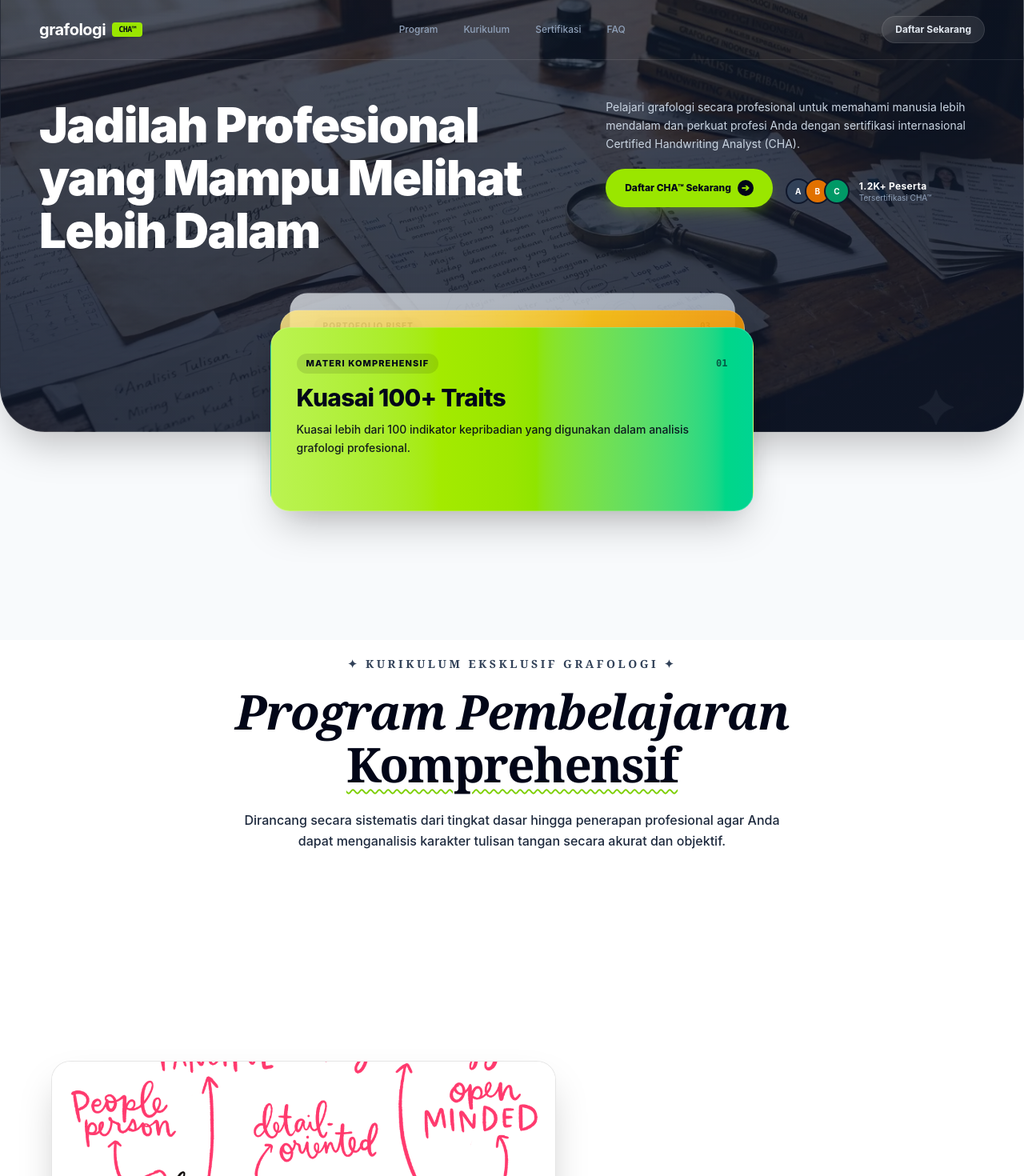
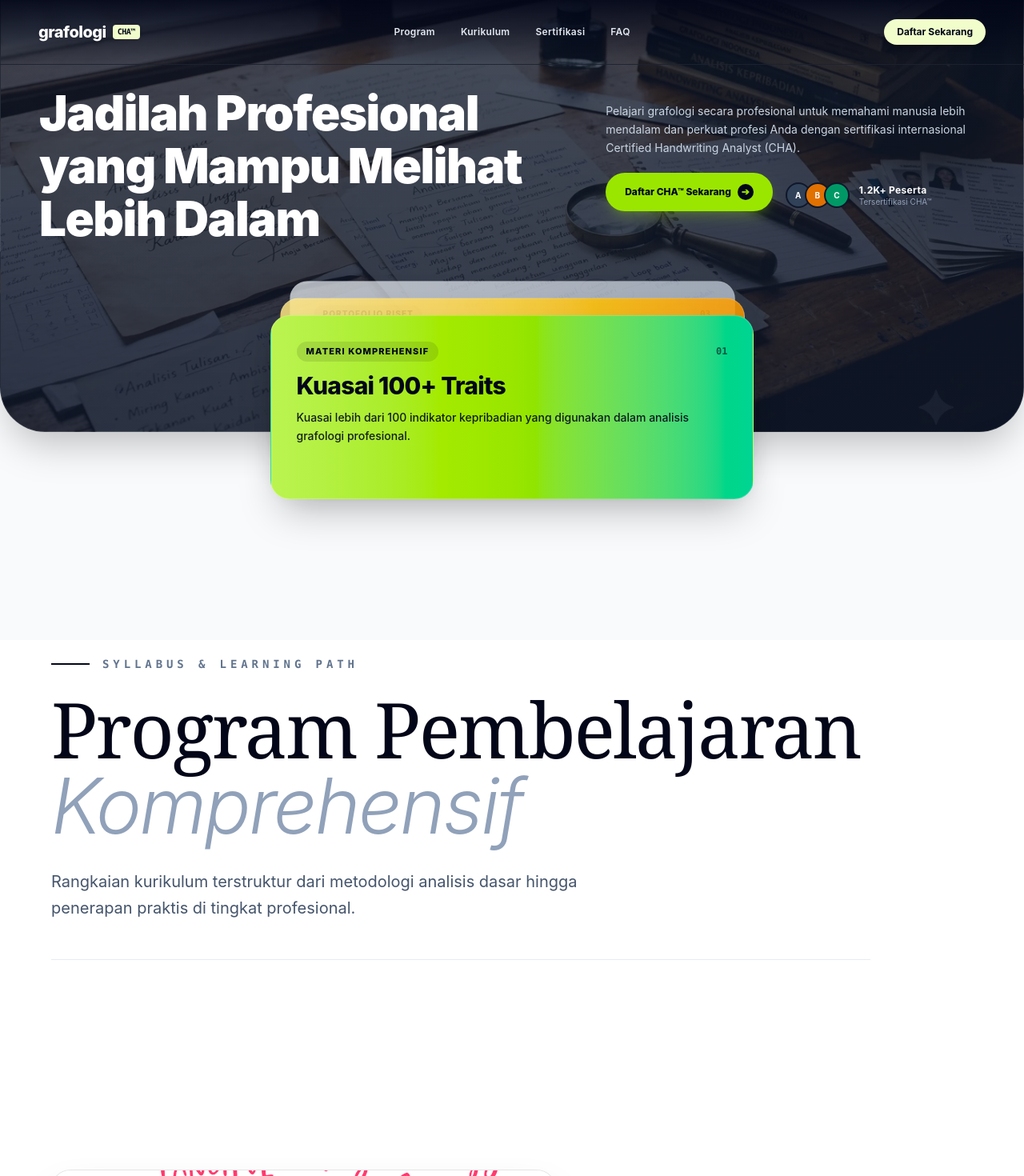
Before and after one commit to Samuelarando/grafologi-reDesign, a React (Vite) app: page / in a window 1280 px wide. Shown: the top 1470 px of the page at 80% size. Built offline with nearby package versions, Linux system fonts and the light colour scheme.

Commit message:
commit ke 6

```diff
--- a/src/Components/CareerRoadmapSection.tsx
+++ b/src/Components/CareerRoadmapSection.tsx
@@ -11,92 +11,103 @@ interface RoadmapStep {
 
 const roadmapSteps: RoadmapStep[] = [
   {
-    level: 'Level 01',
+    level: '01',
     badge: 'Fondasi Pemula',
     title: 'Dasar Analisis Goresan & Kepribadian',
     description: 'Mengenal anatomi tulisan tangan, tekanan goresan, ukuran, dan zona tulisan untuk membaca karakter dasar seseorang.',
     skills: ['Membaca Zona Tulisan', 'Analisis Tekanan & Ukuran', 'Pola Emosi Dasar'],
-    opportunity: 'Cocok untuk pengembangan diri (self-awareness) & memahami orang terdekat.',
+    opportunity: 'Self-awareness & Pemahaman Karakter Dekat',
   },
   {
-    level: 'Level 02',
+    level: '02',
     badge: 'Tingkat Menengah',
     title: 'Analisis Pola Mental & Profesional',
     description: 'Mempelajari kemiringan, jarak antar kata, bentuk huruf sambung, serta indikator kejujuran dan konsistensi kerja.',
-    skills: ['Evaluasi Konsistensi & Fokus', 'Analisis Gaya Komunikasi', 'Deteksi Potensi Stres & Burnout'],
-    opportunity: 'Mulai diaplikasikan untuk dunia kerja, HR screening, dan psikologi praktis.',
+    skills: ['Evaluasi Konsistensi & Fokus', 'Analisis Gaya Komunikasi', 'Deteksi Stres & Burnout'],
+    opportunity: 'HR Screening, Rekrutmen & Psikologi Praktis',
   },
   {
-    level: 'Level 03',
+    level: '03',
     badge: 'Tingkat Mahir',
     title: 'Grafoterapi & Konseling Lanjutan',
-    description: 'Menguasai teknik terapi tulisan tangan (Graphotherapy) untuk membantu mengubah kebiasaan negatif serta teknik wawancara berbasis grafologi.',
-    skills: ['Penyusunan Program Grafoterapi', 'Studi Kasus Psikologis Kompleks', 'Konseling & Sesi Klien Profesional'],
-    opportunity: 'Membuka praktik konseling mandiri & sesi privat berbayar.',
+    description: 'Menguasai teknik terapi tulisan tangan untuk merubah kebiasaan serta teknik wawancara berbasis grafologi.',
+    skills: ['Program Grafoterapi', 'Studi Kasus Psikologis', 'Sesi Konseling Klien'],
+    opportunity: 'Praktik Konseling Mandiri & Sesi Privat',
   },
   {
-    level: 'Level 04',
-    badge: 'Level Profesional',
+    level: '04',
+    badge: 'Sertifikasi Keahlian',
     title: 'Certified Handwriting Analyst (CHA)',
-    description: 'Meraih sertifikasi resmi sebagai Analis Tulisan Tangan tersertifikasi yang siap terjun sebagai ahli di industri profesional.',
-    skills: ['Audit Forensik Dokumen Dasar', 'Sertifikasi Keahlian Resmi', 'Etika & Bisnis Konsultan Grafologi'],
-    opportunity: 'Berkarir sebagai Konsultan Ahli, Pembicara, Trainer SDM, atau Forensik Partner.',
+    description: 'Meraih sertifikasi resmi sebagai Analis Tulisan Tangan yang siap terjun sebagai ahli di industri profesional.',
+    skills: ['Audit Forensik Dokumen', 'Sertifikasi Resmi', 'Etika Konsultan Grafologi'],
+    opportunity: 'Konsultan Ahli, Trainer SDM & Forensik Partner',
   },
 ];
 
 export const CareerRoadmapSection: React.FC = () => {
   return (
-    <section className="py-20 px-4 sm:px-8 lg:px-16 bg-slate-50 text-slate-900 font-sans">
-      <div className="max-w-7xl mx-auto space-y-16">
+    <section className="py-24 px-4 sm:px-8 lg:px-16 bg-slate-50 text-slate-900 font-sans border-t border-slate-200/80">
+      <div className="max-w-7xl mx-auto space-y-16 sm:space-y-20">
 
-        {/* Header Section */}
-        <div className="text-center space-y-4 max-w-3xl mx-auto">
-          <span className="inline-block px-4 py-1.5 rounded-full bg-white border border-slate-200 text-slate-700 text-xs font-bold uppercase tracking-widest shadow-xs">
-            Roadmap Transformasi
-          </span>
-          <h2 className="text-3xl sm:text-5xl font-black text-slate-950 tracking-tight leading-tight">
-            Jalur Perjalanan Menuju Ahli Grafologi Profesional
+        {/* Header Section Editorial Rata Kiri */}
+        <div className="text-left space-y-6 max-w-4xl border-b border-slate-200 pb-10">
+          <div className="flex items-center gap-4">
+            <span className="w-12 h-[1.5px] bg-slate-950" />
+            <span className="text-xs sm:text-sm font-mono uppercase tracking-[0.35em] font-semibold text-slate-500">
+              Career & Skill Roadmap
+            </span>
+          </div>
+
+          <h2 className="text-4xl sm:text-6xl lg:text-7xl font-serif text-slate-950 tracking-tight leading-[1.05]">
+            Jalur Perjalanan <br className="hidden sm:inline" />
+            <span className="font-sans font-light text-slate-400 italic">Ahli Grafologi</span>
           </h2>
-          <p className="text-sm sm:text-base text-slate-600 font-medium leading-relaxed max-w-2xl mx-auto">
-            Kurikulum kami dirancang secara sistematis membawa Anda bertransformasi dari tingkat pemula hingga menjadi praktisi bersertifikat.
+
+          <p className="text-base sm:text-lg text-slate-600 leading-relaxed font-normal max-w-2xl pt-2">
+            Kurikulum terstruktur yang dirancang secara progresif untuk membawa Anda dari tingkat pemula hingga diakui sebagai praktisi bersertifikat.
           </p>
         </div>
 
-        {/* Roadmap Grid / Steps */}
-        <div className="grid grid-cols-1 md:grid-cols-2 lg:grid-cols-4 gap-6 relative">
+        {/* Grid Step/Kartu Editorial */}
+        <div className="grid grid-cols-1 md:grid-cols-2 lg:grid-cols-4 gap-8">
           {roadmapSteps.map((step, idx) => (
             <div
               key={idx}
-              className="group relative bg-white border border-slate-200/90 rounded-3xl p-6 sm:p-8 shadow-xs hover:shadow-2xl transition-all duration-500 ease-out flex flex-col justify-between hover:-translate-y-1.5"
+              className="bg-white border border-slate-200/90 rounded-2xl p-8 shadow-xs hover:shadow-xl transition-all duration-300 flex flex-col justify-between group relative overflow-hidden"
             >
-              {/* Top Card Content */}
-              <div className="space-y-4">
-                <div className="flex items-center justify-between">
-                  <span className="text-[11px] font-black uppercase tracking-wider px-3 py-1 bg-slate-950 text-white rounded-full">
+              {/* Top Accent Line */}
+              <div className="absolute top-0 left-0 right-0 h-1 bg-slate-200 group-hover:bg-slate-950 transition-colors duration-300" />
+
+              <div className="space-y-6">
+                {/* Header Angka & Level */}
+                <div className="flex items-baseline justify-between border-b border-slate-100 pb-4">
+                  <span className="text-4xl font-serif font-bold text-slate-950 tracking-tight">
                     {step.level}
                   </span>
-                  <span className="text-xs font-bold text-slate-500">
+                  <span className="text-[11px] font-mono uppercase tracking-widest text-slate-400 font-semibold">
                     {step.badge}
                   </span>
                 </div>
 
-                <h3 className="text-xl font-bold text-slate-950 group-hover:text-blue-600 transition-colors leading-snug">
-                  {step.title}
-                </h3>
+                {/* Judul & Deskripsi */}
+                <div className="space-y-3">
+                  <h3 className="text-lg font-bold text-slate-950 leading-snug tracking-tight">
+                    {step.title}
+                  </h3>
+                  <p className="text-xs sm:text-sm text-slate-600 leading-relaxed font-normal">
+                    {step.description}
+                  </p>
+                </div>
 
-                <p className="text-xs text-slate-600 font-medium leading-relaxed">
-                  {step.description}
-                </p>
-
-                {/* Skills Tags */}
-                <div className="space-y-1.5 pt-2">
-                  <p className="text-[10px] font-bold uppercase tracking-wider text-slate-400">
-                    Keahlian Dipelajari:
+                {/* List Keahlian */}
+                <div className="pt-2 space-y-3">
+                  <p className="text-[10px] font-mono uppercase tracking-wider text-slate-400 font-bold">
+                    Keahlian Utama:
                   </p>
-                  <ul className="space-y-1">
+                  <ul className="space-y-2">
                     {step.skills.map((skill, sIdx) => (
-                      <li key={sIdx} className="text-xs text-slate-700 font-semibold flex items-center gap-2">
-                        <span className="w-1.5 h-1.5 rounded-full bg-blue-600" />
+                      <li key={sIdx} className="text-xs text-slate-800 font-medium flex items-center gap-2">
+                        <span className="w-1 h-1 bg-slate-950 rounded-full shrink-0" />
                         <span>{skill}</span>
                       </li>
                     ))}
@@ -104,14 +115,14 @@ export const CareerRoadmapSection: React.FC = () => {
                 </div>
               </div>
 
-              {/* Bottom Opportunity Box */}
-              <div className="pt-6 mt-6 border-t border-slate-100">
-                <p className="text-[10px] font-bold uppercase tracking-wider text-slate-400 mb-1">
-                  Peluang Karir / Output:
+              {/* Bottom Output Box (Aksen Warna Muted Editorial) */}
+              <div className="mt-8 pt-6 border-t border-slate-100">
+                <p className="text-[10px] font-mono uppercase tracking-wider text-slate-400 font-bold mb-2">
+                  Peluang Karir / Result:
                 </p>
-                <p className="text-xs font-medium text-slate-900 bg-slate-50 p-3 rounded-2xl border border-slate-200/60 leading-snug">
+                <div className="p-3.5 rounded-xl bg-[#F1FECB]/50 border border-[#F1FECB] text-slate-900 text-xs font-semibold leading-snug">
                   {step.opportunity}
-                </p>
+                </div>
               </div>
 
             </div>
--- a/src/Components/HeroCard.tsx
+++ b/src/Components/HeroCard.tsx
@@ -1,5 +1,4 @@
 import React from 'react';
-import { Navbar } from './Navbar';
 import { StackedCards } from './ui/StackedCards';
 import { Metrics } from './ui/Metrics';
 import type { GraphologyModule } from '../Hooks/useGraphologyModules';
@@ -23,8 +22,7 @@ export const HeroCard: React.FC<HeroCardProps> = ({ modules, activeTab, onNext }
       }}
     >
 
-      {/* Header Navigasi */}
-      <Navbar />
+
 
       {/* Inner Content dengan Padding & Spacing Responsif */}
       <div className="max-w-7xl mx-auto px-4 pt-4 sm:px-8 sm:pt-8 lg:px-12 lg:pt-12 pb-6 sm:pb-10 space-y-6 sm:space-y-8">
@@ -34,13 +32,13 @@ export const HeroCard: React.FC<HeroCardProps> = ({ modules, activeTab, onNext }
 
           {/* Judul Utama Responsif */}
           <div className="lg:col-span-7">
-            <h1 className="text-2xl sm:text-4xl lg:text-6xl font-black text-white tracking-tight leading-snug sm:leading-[1.1]">
+            <h1 className="text-2xl sm:text-4xl lg:text-6xl font-black mt-15 text-white tracking-tight leading-snug sm:leading-[1.1]">
               Jadilah Profesional yang Mampu Melihat Lebih Dalam
             </h1>
           </div>
 
           {/* Deskripsi & CTA Responsif */}
-          <div className="lg:col-span-5 space-y-4 sm:space-y-5">
+          <div className="lg:col-span-5 space-y-4 sm:space-y-5 mt-20">
             <p className="text-xs sm:text-sm text-slate-300 leading-relaxed font-normal">
               Pelajari grafologi secara profesional untuk memahami manusia lebih mendalam dan perkuat profesi Anda dengan sertifikasi internasional Certified Handwriting Analyst (CHA).
             </p>
--- a/src/Components/Navbar.tsx
+++ b/src/Components/Navbar.tsx
@@ -1,52 +1,69 @@
-import React, { useState } from 'react';
+import React, { useState, useEffect } from 'react';
 
 export const Navbar: React.FC = () => {
-  // State untuk kontrol menu mobile
   const [isOpen, setIsOpen] = useState(false);
+  const [isScrolled, setIsScrolled] = useState(false);
+
+  useEffect(() => {
+    const handleScroll = () => {
+      if (window.scrollY > 20) {
+        setIsScrolled(true);
+      } else {
+        setIsScrolled(false);
+      }
+    };
+
+    window.addEventListener('scroll', handleScroll);
+    return () => window.removeEventListener('scroll', handleScroll);
+  }, []);
 
   return (
-    <nav className="relative flex flex-col justify-between px-4 sm:px-8 lg:px-12 py-4 sm:py-5 border-b border-white/10 z-50">
-      <div className="flex items-center justify-between w-full">
+    <nav
+      className={`fixed top-0 left-0 right-0 z-50 transition-all duration-300 ease-in-out px-4 sm:px-8 lg:px-12 ${
+        isScrolled
+          ? 'py-3 sm:py-4 bg-slate-950/80 backdrop-blur-md border-b border-white/10 shadow-2xl'
+          : 'py-4 sm:py-6 bg-gradient-to-b from-slate-950/90 via-slate-950/50 to-transparent border-b border-white/10'
+      }`}
+    >
+      <div className="flex items-center justify-between w-full max-w-7xl mx-auto">
 
-        {/* Brand Logo */}
-        <div className="flex items-center gap-1.5 sm:gap-2 font-bold text-lg sm:text-xl text-white tracking-tight">
-          <span>grafologi</span>
-          <span className="text-[9px] sm:text-[10px] font-mono font-bold px-1.5 py-0.5 sm:px-2 rounded bg-lime-400 text-slate-950">
+        {/* Brand Logo - Diberi warna kontras tinggi */}
+        <div className="flex items-center gap-2 font-bold text-lg sm:text-xl text-white tracking-tight shrink-0 drop-shadow-sm">
+          <span className="font-sans font-extrabold text-white">grafologi</span>
+          <span className="text-[9px] sm:text-[10px] font-mono font-black px-1.5 py-0.5 rounded bg-[#F1FECB] text-slate-950 shadow-xs">
             CHA™
           </span>
         </div>
 
-        {/* Desktop Nav Links (Hanya muncul di Layar Medium/Besar) */}
-        <div className="hidden md:flex items-center gap-6 lg:gap-8 text-xs font-medium text-slate-400">
-          <a href="#program" className="hover:text-white transition-colors">Program</a>
-          <a href="#kurikulum" className="hover:text-white transition-colors">Kurikulum</a>
-          <a href="#sertifikasi" className="hover:text-white transition-colors">Sertifikasi</a>
-          <a href="#faq" className="hover:text-white transition-colors">FAQ</a>
+        {/* Desktop Nav Links - Menggunakan warna slate-200 agar jauh lebih jelas di atas gambar */}
+        <div className="hidden md:flex items-center gap-8 text-xs font-semibold tracking-wide text-slate-200">
+          <a href="#program" className="hover:text-white transition-colors duration-200">Program</a>
+          <a href="#kurikulum" className="hover:text-white transition-colors duration-200">Kurikulum</a>
+          <a href="#sertifikasi" className="hover:text-white transition-colors duration-200">Sertifikasi</a>
+          <a href="#faq" className="hover:text-white transition-colors duration-200">FAQ</a>
         </div>
 
         {/* Right Action & Hamburger Button */}
-        <div className="flex items-center gap-2.5 sm:gap-3">
+        <div className="flex items-center gap-3">
           <a
             href="#daftar"
-            className="px-3.5 py-1.5 sm:px-4 sm:py-2 rounded-full text-[11px] sm:text-xs font-bold text-slate-200 bg-white/10 hover:bg-white/20 border border-white/10 transition-all backdrop-blur-md whitespace-nowrap active:scale-95"
+            className="px-4 py-2 rounded-full text-xs font-bold text-slate-950 bg-[#F1FECB] hover:bg-lime-300 transition-all duration-300 shadow-md active:scale-95 whitespace-nowrap"
           >
             Daftar Sekarang
           </a>
 
-          {/* Tombol Hamburger (Hanya Tampil di Layar HP / Mobile) */}
+          {/* Tombol Hamburger khusus Mobile */}
           <button
             onClick={() => setIsOpen(!isOpen)}
             type="button"
-            className="md:hidden p-2 rounded-xl text-slate-300 hover:text-white bg-white/5 hover:bg-white/10 border border-white/10 transition-colors focus:outline-none"
+            className="md:hidden p-2 rounded-xl text-white bg-slate-900/80 hover:bg-slate-800 border border-white/20 transition-colors focus:outline-none"
             aria-label="Toggle Navigation Menu"
           >
             {isOpen ? (
-              /* Icon X (Tutup) */
               <svg className="w-5 h-5" fill="none" stroke="currentColor" viewBox="0 0 24 24">
                 <path strokeLinecap="round" strokeLinejoin="round" strokeWidth={2} d="M6 18L18 6M6 6l12 12" />
               </svg>
             ) : (
-              /* Icon Hamburger (Buka) */
               <svg className="w-5 h-5" fill="none" stroke="currentColor" viewBox="0 0 24 24">
                 <path strokeLinecap="round" strokeLinejoin="round" strokeWidth={2} d="M4 6h16M4 12h16M4 18h16" />
               </svg>
@@ -56,37 +73,13 @@ export const Navbar: React.FC = () => {
 
       </div>
 
-      {/* Menu Dropdown khusus Mobile (Tampil saat Hamburger diklik) */}
+      {/* Menu Dropdown khusus Mobile */}
       {isOpen && (
-        <div className="md:hidden mt-4 pt-4 border-t border-white/10 flex flex-col gap-3 text-xs font-medium text-slate-300 animate-in fade-in slide-in-from-top-2 duration-200">
-          <a
-            href="#kursus"
-            onClick={() => setIsOpen(false)}
-            className="hover:text-lime-400 py-1 transition-colors"
-          >
-            Program
-          </a>
-          <a
-            href="#kurikulum"
-            onClick={() => setIsOpen(false)}
-            className="hover:text-lime-400 py-1 transition-colors"
-          >
-            Kurikulum
-          </a>
-          <a
-            href="#sertifikasi"
-            onClick={() => setIsOpen(false)}
-            className="hover:text-lime-400 py-1 transition-colors"
-          >
-            Sertifikasi
-          </a>
-          <a
-            href="#faq"
-            onClick={() => setIsOpen(false)}
-            className="hover:text-lime-400 py-1 transition-colors"
-          >
-            FAQ
-          </a>
+        <div className="md:hidden mt-3 pt-3 border-t border-white/10 flex flex-col gap-3 text-xs font-semibold text-slate-100 bg-slate-950/95 backdrop-blur-xl p-4 rounded-2xl border border-white/10 shadow-2xl max-w-7xl mx-auto">
+          <a href="#program" onClick={() => setIsOpen(false)} className="hover:text-[#F1FECB] py-1 transition-colors">Program</a>
+          <a href="#kurikulum" onClick={() => setIsOpen(false)} className="hover:text-[#F1FECB] py-1 transition-colors">Kurikulum</a>
+          <a href="#sertifikasi" onClick={() => setIsOpen(false)} className="hover:text-[#F1FECB] py-1 transition-colors">Sertifikasi</a>
+          <a href="#faq" onClick={() => setIsOpen(false)} className="hover:text-[#F1FECB] py-1 transition-colors">FAQ</a>
         </div>
       )}
     </nav>
--- a/src/Components/Program.tsx
+++ b/src/Components/Program.tsx
@@ -15,17 +15,25 @@ export const ProgramSection: React.FC = () => {
       <div className="max-w-7xl mx-auto space-y-24 sm:space-y-32">
 
         {/* Header Seksi */}
-        <div className="text-center space-y-4 max-w-3xl mx-auto">
-          <p className="text-xs sm:text-sm font-semibold tracking-[0.25em] uppercase text-slate-700 font-serif">
-            ✦ Kurikulum Eksklusif Grafologi ✦
-          </p>
-          <h2 className="text-4xl sm:text-6xl font-black text-slate-950 tracking-tight leading-[1.1] font-serif italic">
-            Program Pembelajaran <span className="not-italic underline decoration-lime-500 decoration-wavy decoration-2 underline-offset-8">Komprehensif</span>
-          </h2>
-          <p className="text-sm sm:text-base text-slate-800 leading-relaxed font-medium max-w-2xl mx-auto pt-2">
-            Dirancang secara sistematis dari tingkat dasar hingga penerapan profesional agar Anda dapat menganalisis karakter tulisan tangan secara akurat dan objektif.
-          </p>
-        </div>
+    {/* Header Editorial Minimalis (Mewah & Dewasa) */}
+{/* Header Editorial High-End (Ukuran Lebih Besar & Megah) */}
+<div className="text-left space-y-6 max-w-5xl border-b border-slate-200/80 pb-12">
+  <div className="flex items-center gap-4">
+    <span className="w-12 h-[1.5px] bg-slate-950" />
+    <span className="text-xs sm:text-sm font-mono uppercase tracking-[0.35em] font-semibold text-slate-500">
+      Syllabus & Learning Path
+    </span>
+  </div>
+
+  <h2 className="text-5xl sm:text-7xl lg:text-8xl font-serif text-slate-950 tracking-tight leading-[0.98]">
+    Program Pembelajaran <br className="hidden sm:inline" />
+    <span className="font-sans font-light text-slate-400 italic">Komprehensif</span>
+  </h2>
+
+  <p className="text-base sm:text-lg lg:text-xl text-slate-600 leading-relaxed font-normal max-w-2xl pt-2">
+    Rangkaian kurikulum terstruktur dari metodologi analisis dasar hingga penerapan praktis di tingkat profesional.
+  </p>
+</div>
 
         {/* Baris Zig-Zag Berurutan Menurun */}
         <div id="program" className="space-y-20 sm:space-y-28">
--- a/src/pages/LandingPage.tsx
+++ b/src/pages/LandingPage.tsx
@@ -4,15 +4,18 @@ import { HeroCard } from '../Components/HeroCard';
 import {ProgramSection} from '../Components/Program';
 import {CareerRoadmapSection} from '../Components/CareerRoadmapSection';
 import {QuoteSection} from '../Components/QuoteSection';
+import { Navbar } from '../Components/Navbar';
 
 const Pages: React.FC = () => {
   const { modules, activeTab, nextModule } = useGraphologyModules();
 
 
+// Di file App.tsx atau Home.tsx Anda:
 
   return (
     <main className="relative h-200 w-full">
-
+         {/* Header Navigasi */}
+      <Navbar />
       {/* HEERO SECTION. START */}
       <div
         className="absolute w-full inset-0 bg-cover bg-center bg-no-repeat brightness-[0.25] contrast-125 filter"
```
